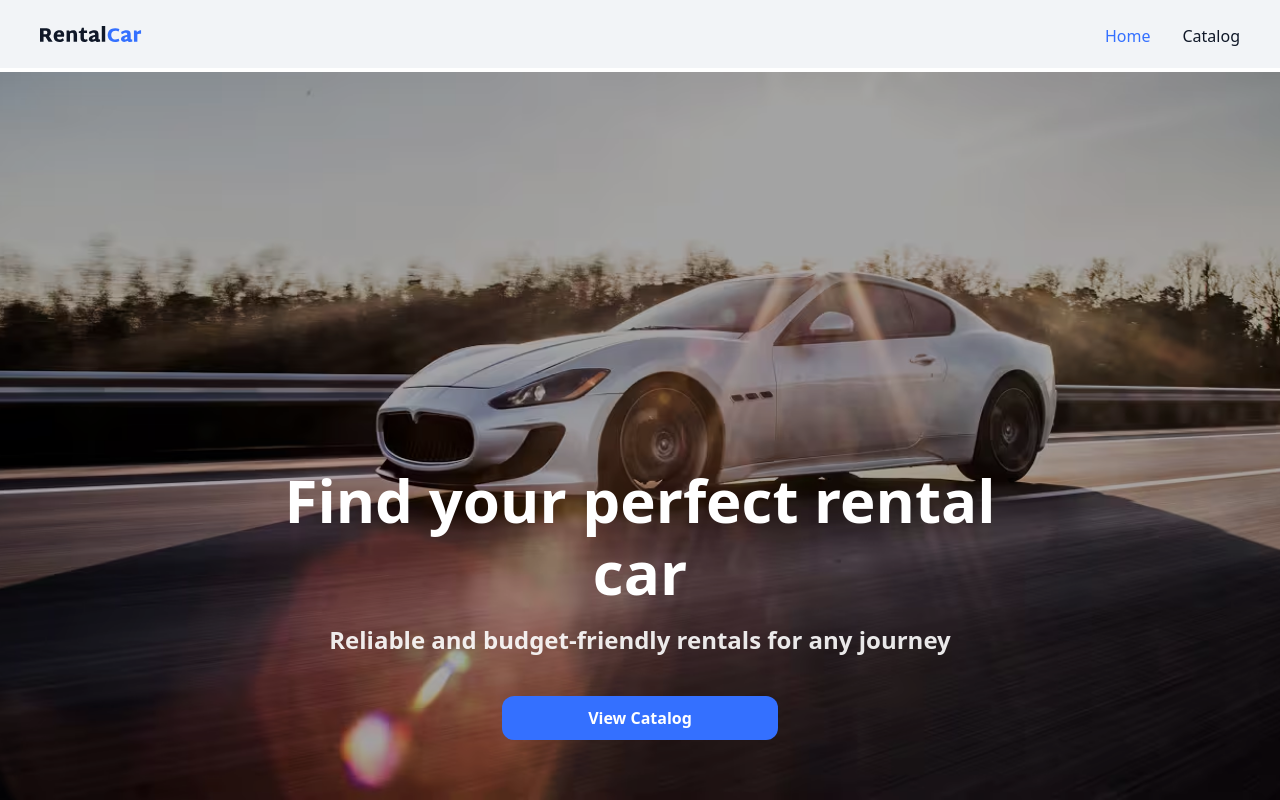
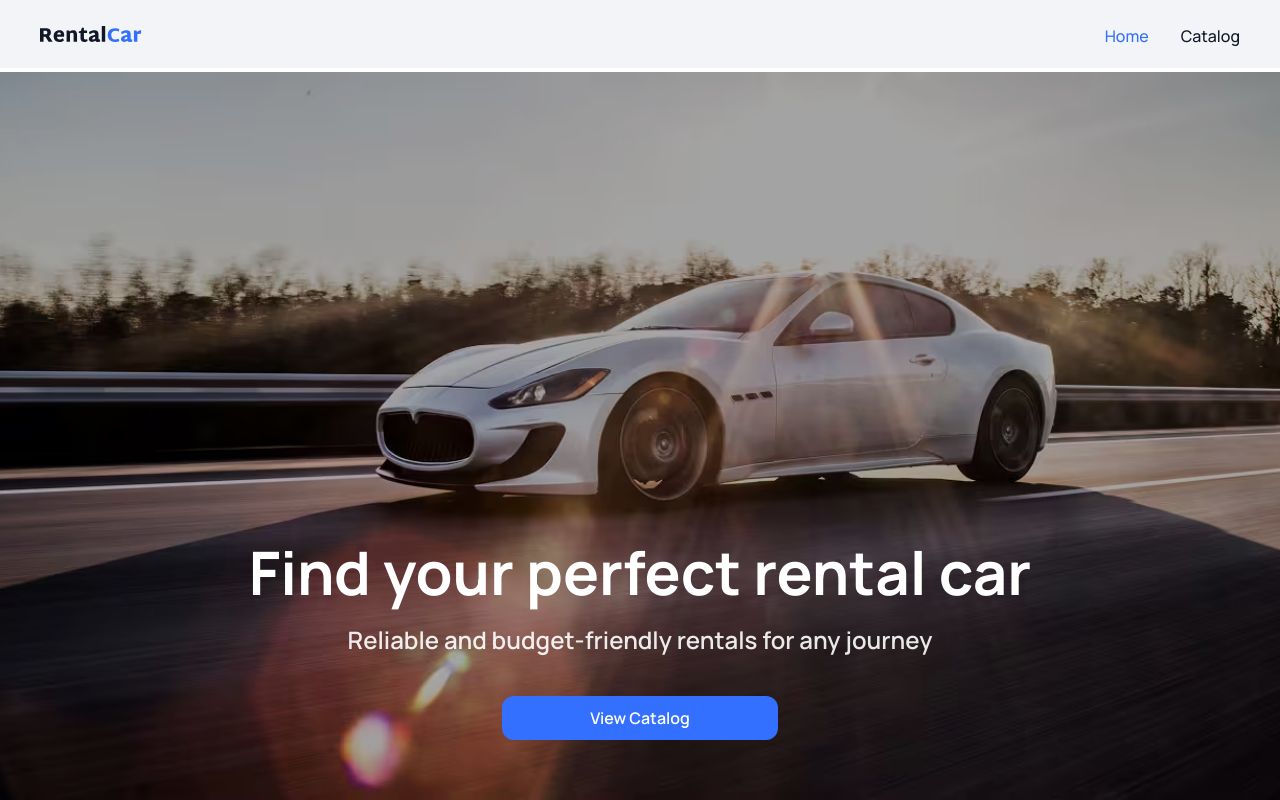
Before and after one commit to Serhii-Paliienko/RentalCar, a React (Vite) app: page / in a window 1280 px wide. Built offline with nearby package versions, Linux system fonts and the light colour scheme.

Commit message:
connect fonts

```diff
--- a/index.html
+++ b/index.html
@@ -5,6 +5,9 @@
     <link rel="icon" type="image/svg+xml" href="/favicon.svg" />
     <link rel="alternate icon" href="/favicon.svg" />
     <meta name="viewport" content="width=device-width, initial-scale=1.0" />
+    <link rel="preconnect" href="https://fonts.googleapis.com">
+    <link rel="preconnect" href="https://fonts.gstatic.com" crossorigin>
+    <link href="https://fonts.googleapis.com/css2?family=Manrope:wght@400;500;600;700&display=swap" rel="stylesheet">
     <meta
       name="description"
       content="RentalCar — reliable and budget-friendly rentals for any journey"
--- a/vite.config.ts
+++ b/vite.config.ts
@@ -7,7 +7,6 @@ export default defineConfig({
     react(),
     tsconfigPaths({
       projects: ["tsconfig.app.json", "tsconfig.node.json"],
-      ignoreConfigErrors: true,
     }),
   ],
 });
```
Also changed, not shown: 1 other file (tests, documents, lock files or other folders).
